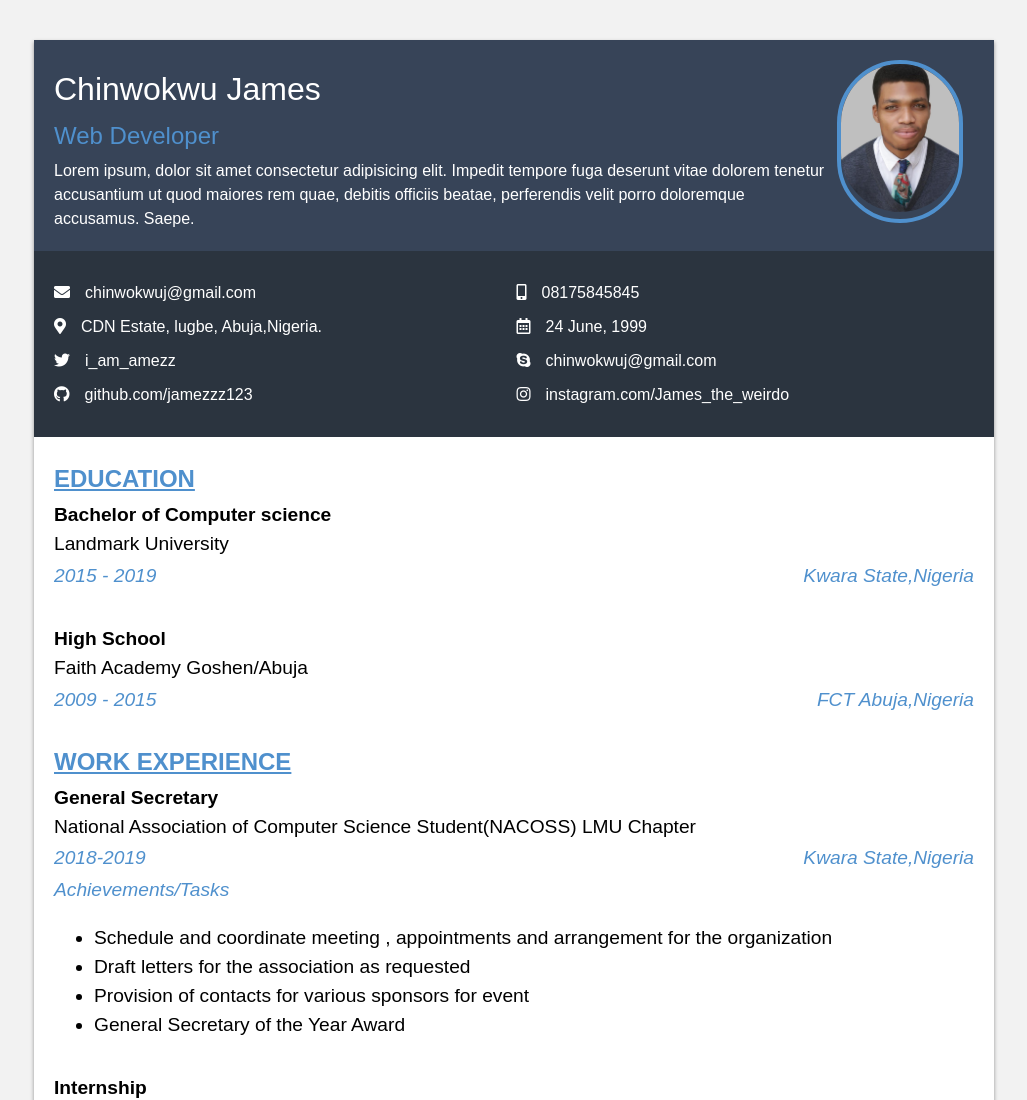
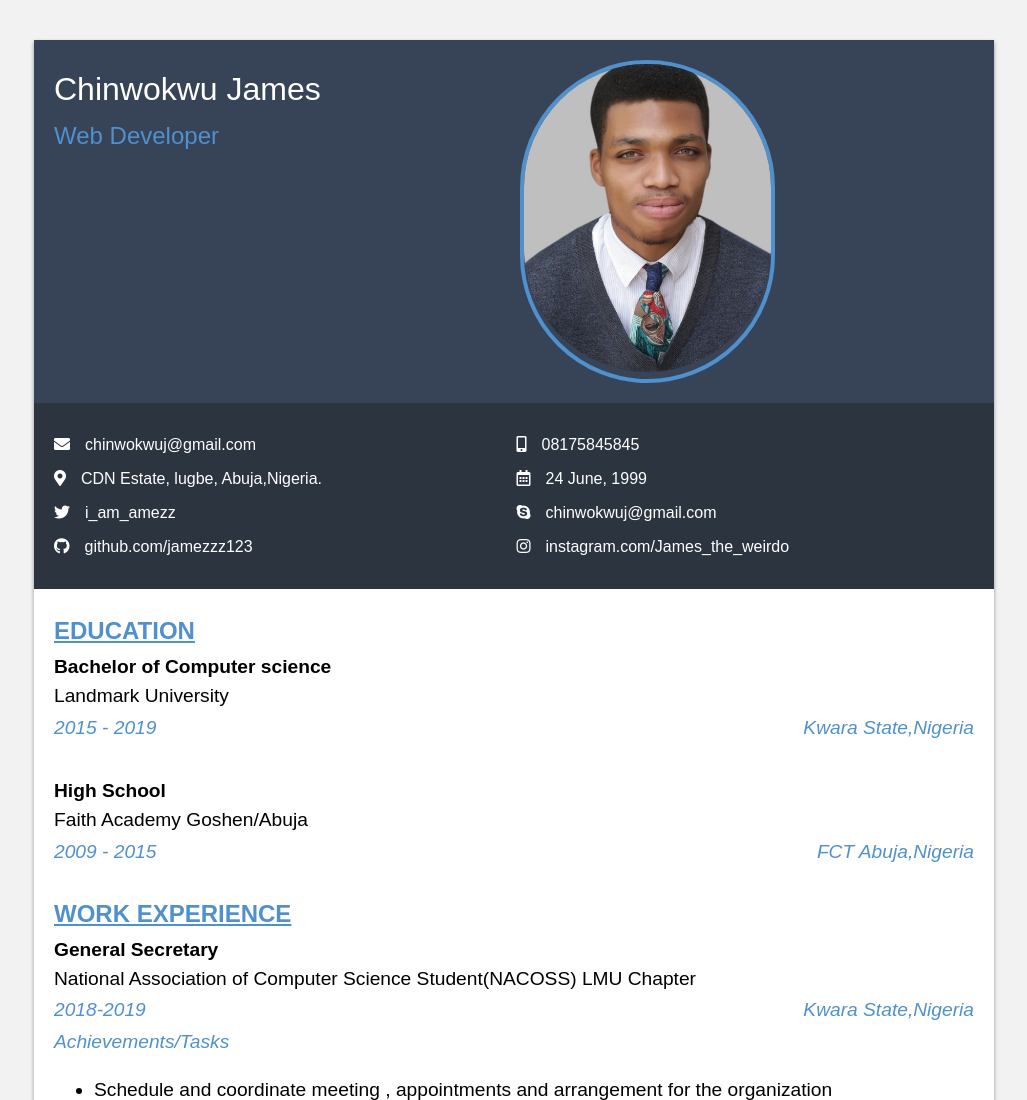
Before and after one commit to jamezzz123/resume, a plain HTML site: page index.html in a window 1280 px wide. Shown: the top 1100 px of the page, without its empty margins (126-1153 px from the left). Drawn offline with Linux system fonts and the light colour scheme; a script that the page names is missing; a web font is replaced by a local one.

Commit message:
done for now

```diff
--- a/index.html
+++ b/index.html
@@ -20,11 +20,11 @@
                 <h1 class="name">Chinwokwu james</h1>
                 <h2 class="job-title">Web Developer</h2>
                 <div>
-                    <p class="about-me">Lorem ipsum, dolor sit amet consectetur adipisicing elit. Impedit tempore fuga
+                    <!-- <p class="about-me">Lorem ipsum, dolor sit amet consectetur adipisicing elit. Impedit tempore fuga
                         deserunt
                         vitae dolorem tenetur accusantium ut quod maiores rem quae, debitis officiis beatae, perferendis
                         velit porro
-                        doloremque accusamus. Saepe.</p>
+                        doloremque accusamus. Saepe.</p> -->
                 </div>
             </div>
             <div class="photo">
--- a/main.css
+++ b/main.css
@@ -194,6 +194,7 @@ section {
 color: #4f90cd;
 font-style: italic;
 text-decoration:none;
+
 }
 #resumeLink:hover {
     color: #374458;
```
